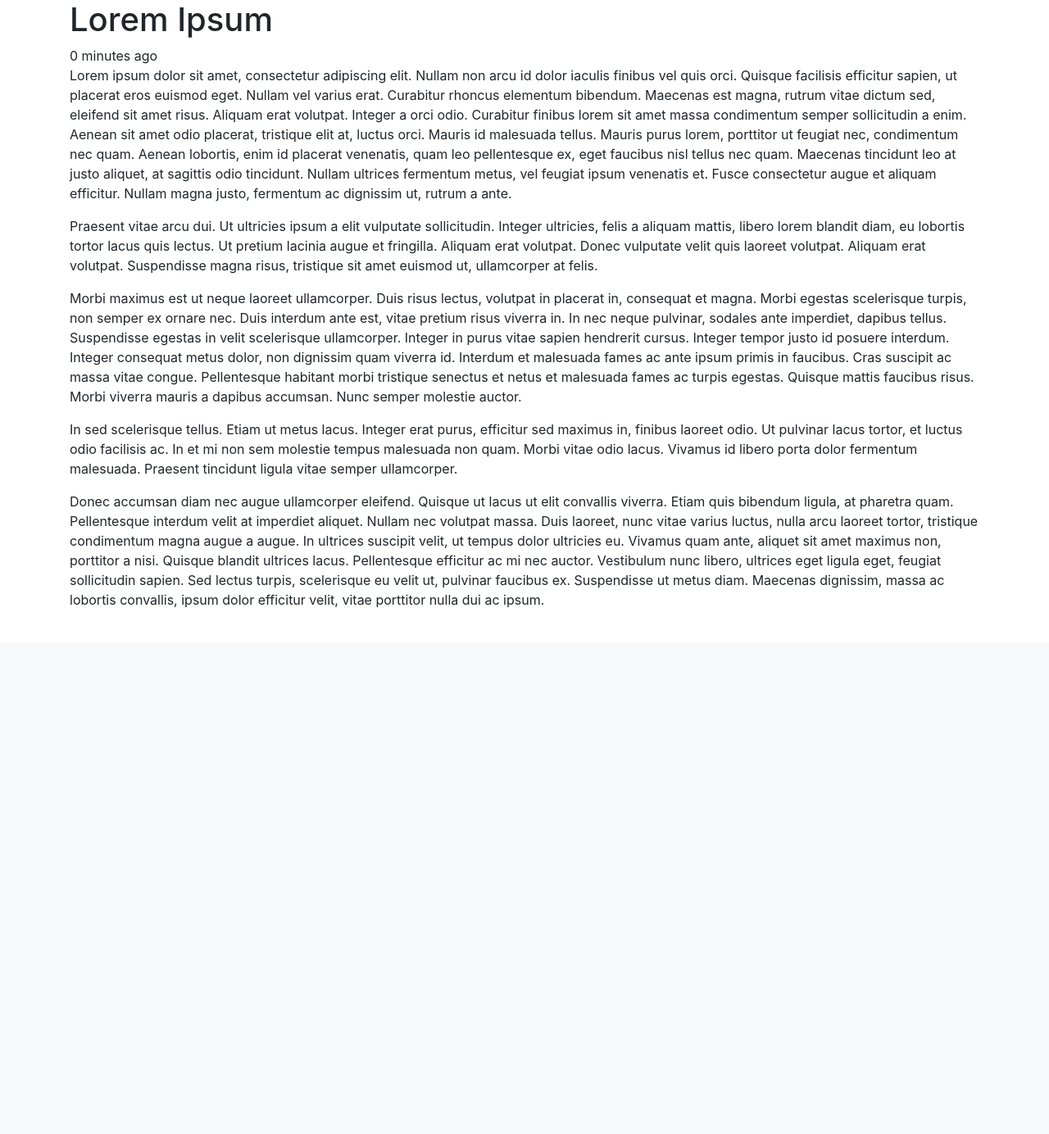
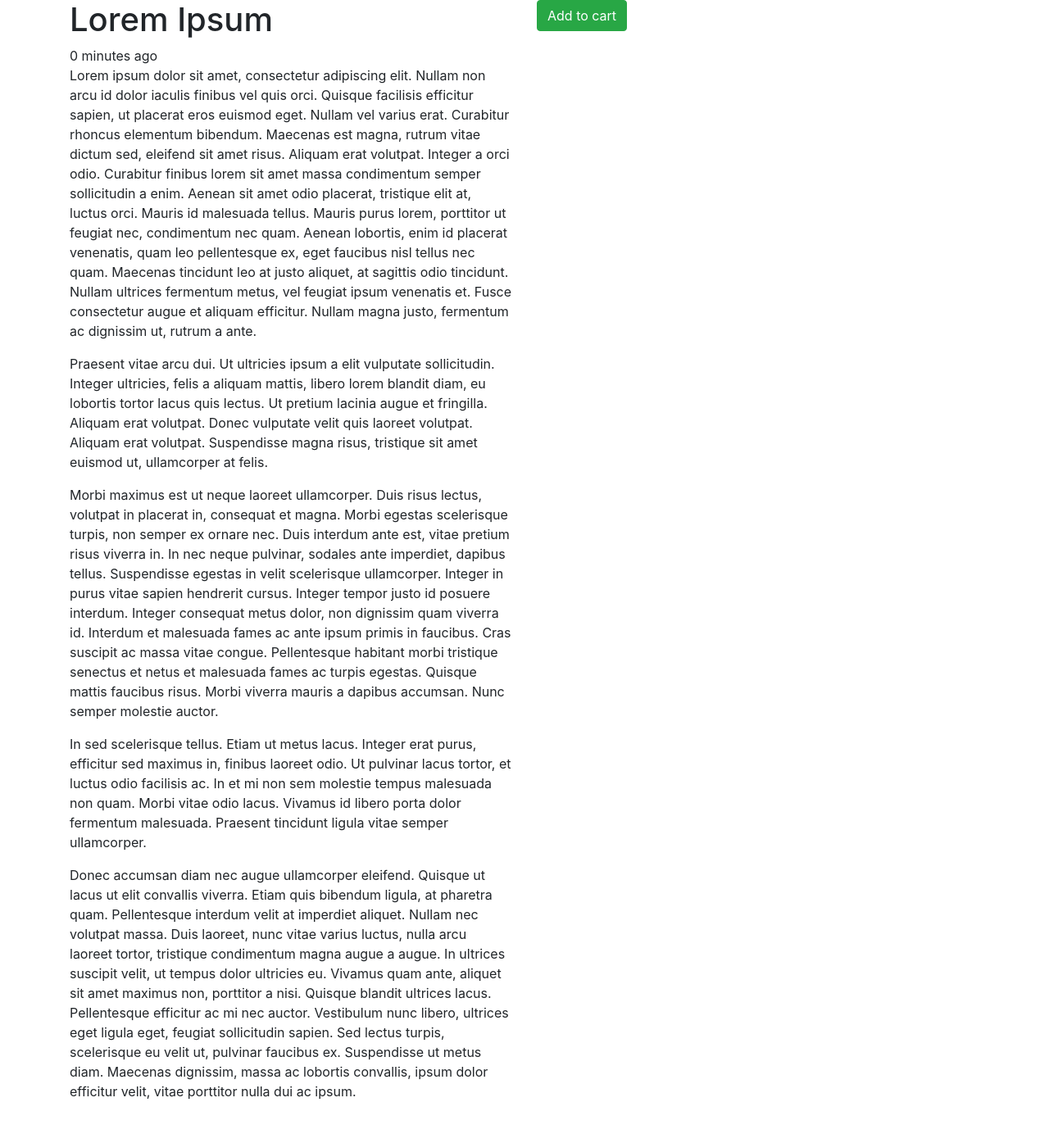
Before and after one commit to 007vict/ecommerce, a Django app: a page that uses templates/base.html in a window 1280 px wide. Shown: the part 56-1440 px from the top of the page at 82% size. Before the commit the page ends 797 px from the top, so only its background shows below. Run offline with Django 3.2, Linux system fonts and the light colour scheme; data comes from the database, SQL or seed files in the repository; both versions use the stored data as it was after the commit; data that the repository does not hold is empty; some libraries are stand-ins or nearby versions.

Commit message:
update cart

```diff
--- a/carts/models.py
+++ b/carts/models.py
@@ -1,17 +1,68 @@
 from django.conf import settings
 from django.db import models
+from django.db.models.signals import pre_save, post_save, m2m_changed
 
 from products.models import Product
 
 User = settings.AUTH_USER_MODEL
 
 
+class CartManager(models.Manager):
+    def new_or_get(self, request):
+        cart_id = request.session.get('cart_id', None)
+        qs = self.get_queryset().filter(id=cart_id)
+        if qs.count() == 1:
+            new_obj = False
+            cart_obj = qs.first()
+            if request.user.is_authenticated and cart_obj.user is None:
+                cart_obj.user = request.user
+                cart_obj.save()
+        else:
+            cart_obj = Cart.objects.new(user=request.user)
+            new_obj = True
+            request.session['cart_id'] = cart_obj.id
+        return cart_obj, new_obj
+
+    def new(self, user=None):
+        user_obj = None
+        if user is not None:
+            if user.is_authenticated:
+                user_obj = user
+        return self.model.objects.create(user=user_obj)
+
+
 class Cart(models.Model):
     user = models.ForeignKey(User, null=True, blank=True, on_delete=models.CASCADE)
     products = models.ManyToManyField(Product, blank=True)
+    subtotal = models.DecimalField(default=0.00, max_digits=100, decimal_places=2)
     total = models.DecimalField(default=0.00, max_digits=100, decimal_places=2)
     update = models.DateTimeField(auto_now=True)
     timestamp = models.DateTimeField(auto_now_add=True)
 
+    objects = CartManager()
+
     def __str__(self):
         return str(self.id)
+
+
+def m2m_changed_cart_receiver(sender, instance, action, *args, **kwargs):
+    if action == 'post_add' or action == 'post_remove' or action == 'post_clear':
+        products = instance.products.all()
+        total = 0
+        for x in products:
+            total += x.price
+        if instance.subtotal != total:
+            instance.subtotal = total
+            instance.save()
+
+
+m2m_changed.connect(m2m_changed_cart_receiver, sender=Cart.products.through)
+
+
+def pre_save_cart_receiver(sender, instance, *args, **kwargs):
+    if instance.subtotal > 0:
+        instance.total = instance.subtotal + 10  # * 1.08
+    else:
+        instance.total = 0.00
+
+pre_save.connect(pre_save_cart_receiver, sender=Cart)
--- /dev/null
+++ b/carts/urls.py
@@ -0,0 +1,13 @@
+from django.urls import path
+
+from .views import (
+    cart_home,
+    cart_update,
+    )
+
+app_name = 'carts'
+
+urlpatterns = [
+    path('', cart_home, name='home'),
+    path('update/', cart_update, name='update'),
+]
--- a/ecommerce/urls.py
+++ b/ecommerce/urls.py
@@ -4,8 +4,6 @@ from django.conf.urls.static import static
 from django.contrib import admin
 from django.urls import path, include
 from django.views.generic import TemplateView
-
-from carts.views import cart_home
 
 from .views import home_page, about_page, contact_page, login_page, register_page
 
@@ -14,7 +12,7 @@ urlpatterns = [
     path('about/', about_page, name='about'),
     path('contact/', contact_page, name='contact'),
     path('login/', login_page, name='login'),
-    path('cart/', cart_home, name='cart'),
+    path('cart/', include('carts.urls', namespace='cart')),
     path('register/', register_page, name='register'),
     path('bootstrap/', TemplateView.as_view(template_name='bootstrap/example.html')),
     path('products/', include("products.urls", namespace='products')),
--- a/products/templates/products/detail.html
+++ b/products/templates/products/detail.html
@@ -1,9 +1,9 @@
 {% extends 'base.html' %}
 
 {% block content %}
-    <div class="container">
+
     <div class="row">
-            <div class="col">
+        <div class="col-12 col-md-6">
             <h1>{{ object.title }}</h1>
             {{ object.timestamp|timesince }} ago
             {{ object.descriptions|linebreaks }}<br>
@@ -11,6 +11,13 @@
                 <img src="{{ object.image.url }}" class="img-fluid">
             {% endif %}
         </div>
+        <div class="col-12 col-md-6">
+            {% if object in cart.products.all %}
+                In cart<button class="btn btn-link">Remove?</button>
+            {% else %}
+                <button class="btn btn-success">Add to cart</button>
+            {% endif %}
         </div>
     </div>
+
 {% endblock %}
--- a/products/views.py
+++ b/products/views.py
@@ -1,6 +1,8 @@
 from django.http import Http404
 from django.views.generic import ListView, DetailView
 from django.shortcuts import render, get_object_or_404
+
+from carts.models import Cart
 
 from .models import Product
 
@@ -42,6 +44,12 @@ def product_list_view(request):
 class ProductDetailSlugView(DetailView):
     queryset = Product.objects.all()
     template_name = "products/detail.html"
+
+    def get_context_data(self, *args, **kwargs):
+        context = super(ProductDetailSlugView, self).get_context_data(*args, **kwargs)
+        cart_obj, new_obj = Cart.objects.new_or_get(self.request)
+        context['cart'] = cart_obj
+        return context
 
     def get_object(self, *args, **kwargs):
         request = self.request
--- a/templates/base.html
+++ b/templates/base.html
@@ -11,10 +11,10 @@
 </head>
 <body>
 {% include 'base/navbar.html' with brand_name='eCommerce'%}
-
+<div class="container">
 {% block content %}
 {% endblock %}
-
+</div>
 {% include 'base/js.html' %}
 </body>
 </html>
```
Also changed, not shown: carts/views.py (+21 -19 lines), carts/migrations/0002_cart_subtotal.py (added), db.sqlite3, 1 other file. Lines whose indentation alone changed are shown as unchanged.
